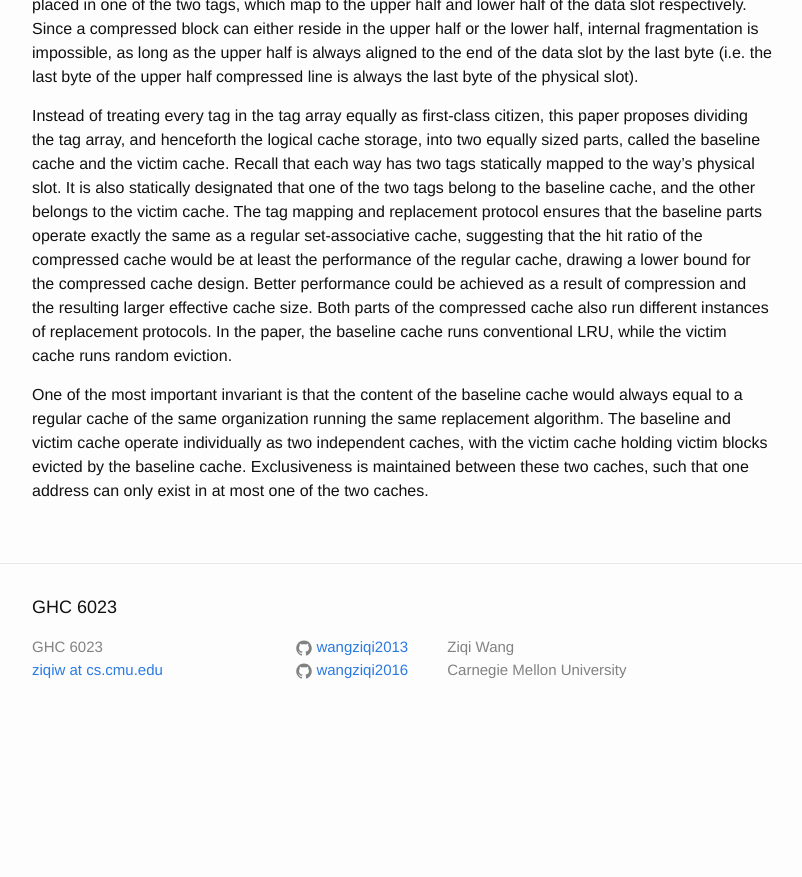
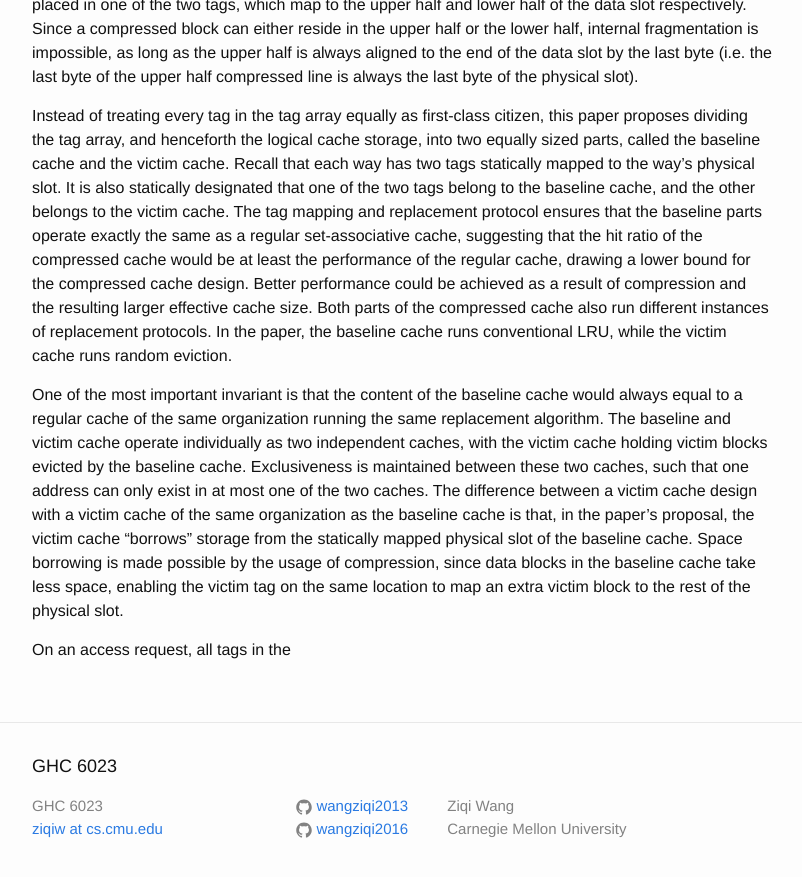
Before and after one commit to wangziqi2013/wangziqi2013.github.io, a Jekyll site: the page built from _posts/2020-06-11-base-victim.markdown, in a window 1280 px wide and 900 px high, scrolled down 1123 px. Shown: the top 877 px of the window, without its empty margins (238-1040 px from the left). Built offline with Jekyll 4.4.1, drawn with Linux system fonts in a browser that asks for light colours; before the commit the page ends 1864 px from its top, so only the background shows below that.

Commit message:
Finish invariant

```diff
--- a/_posts/2020-06-11-base-victim.markdown
+++ b/_posts/2020-06-11-base-victim.markdown
@@ -56,3 +56,10 @@ of the same organization running the same replacement algorithm.
 The baseline and victim cache operate individually as two independent caches, with the victim cache holding victim
 blocks evicted by the baseline cache. Exclusiveness is maintained between these two caches, such that one address
 can only exist in at most one of the two caches.
+The difference between a victim cache design with a victim cache of the same organization as the baseline cache is
+that, in the paper's proposal, the victim cache "borrows" storage from the statically mapped physical slot of the
+baseline cache. Space borrowing is made possible by the usage of compression, since data blocks in the baseline cache
+take less space, enabling the victim tag on the same location to map an extra victim block to the rest of the physical
+slot.
+
+On an access request, all tags in the
```
